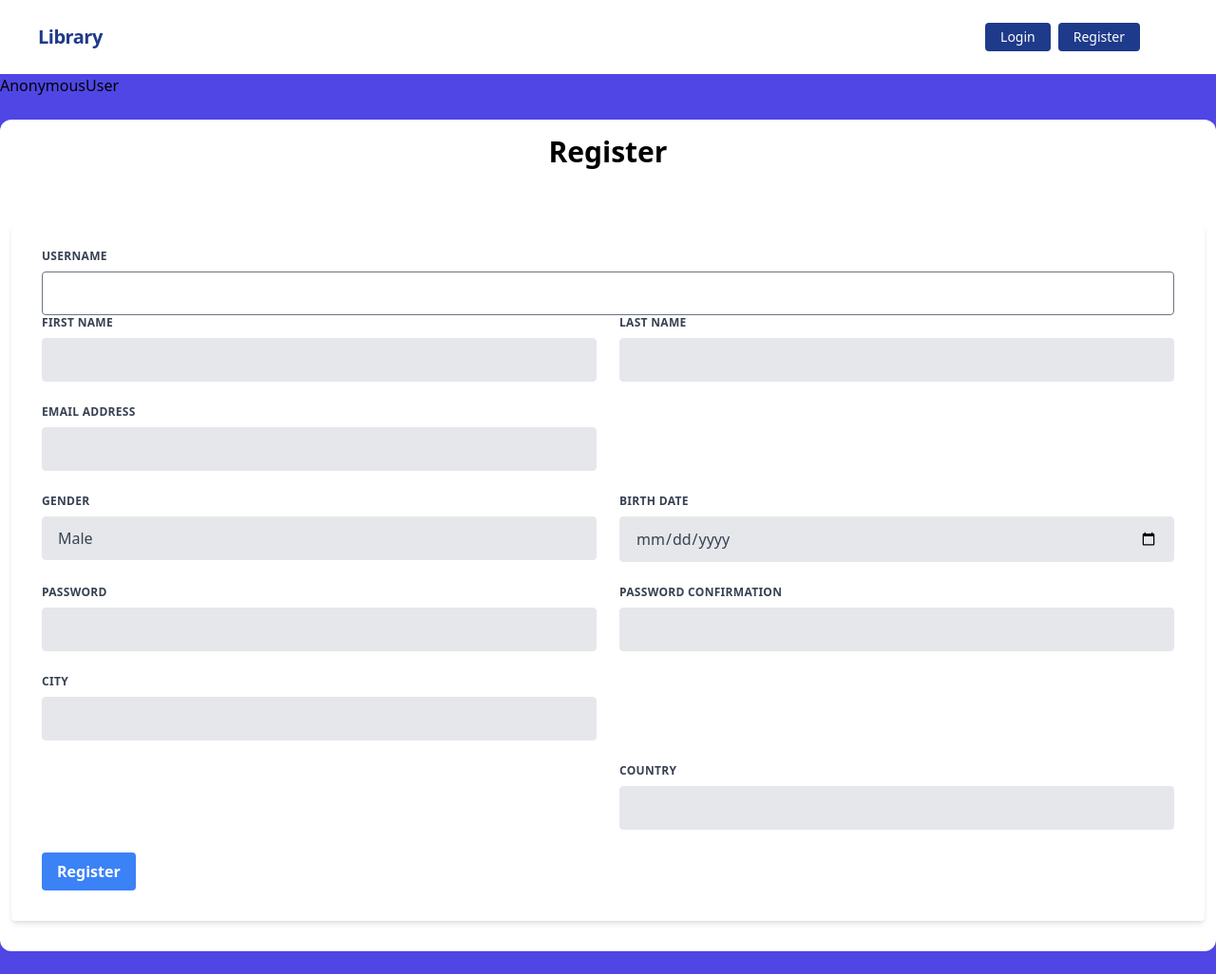
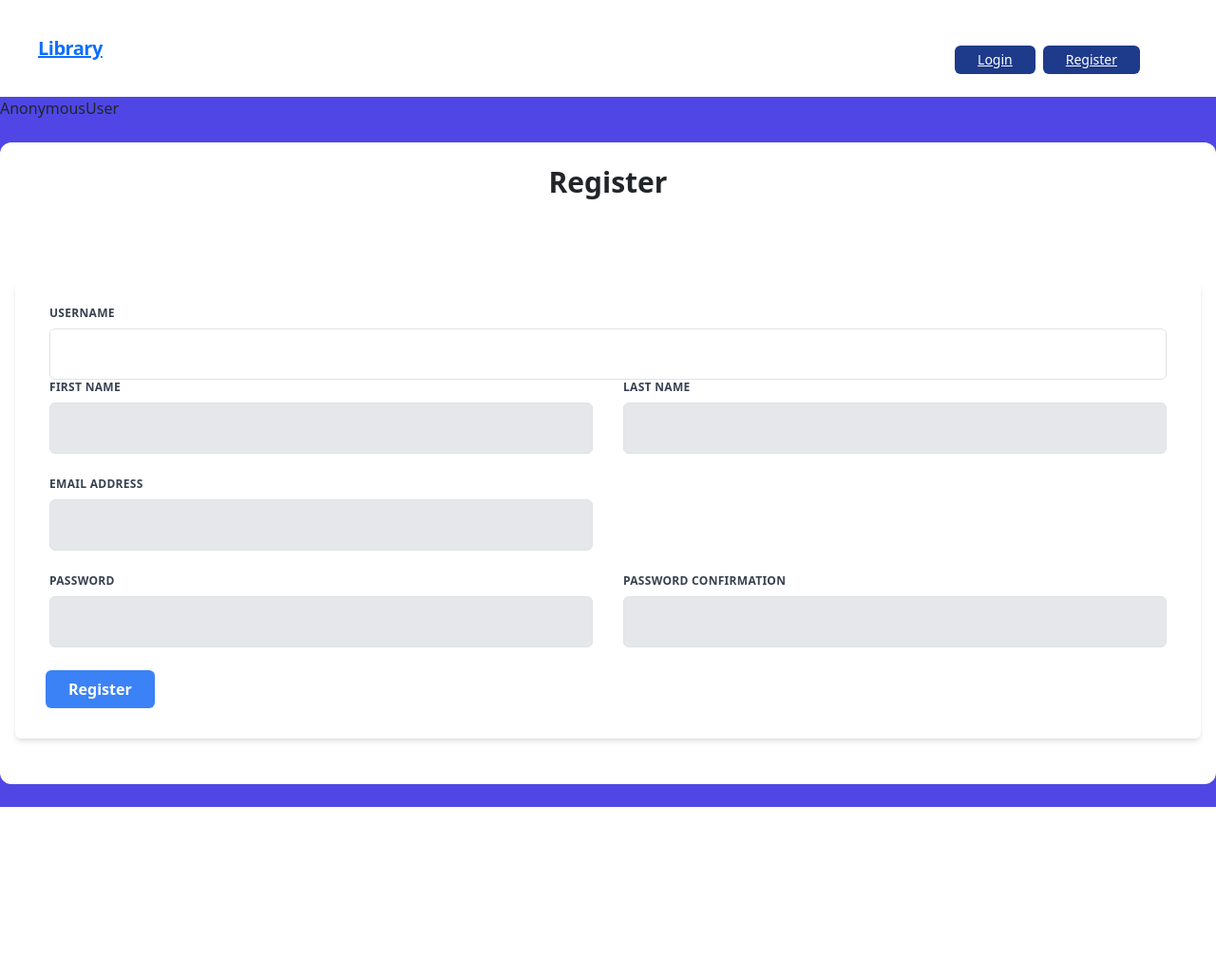
Before and after one commit to shufolislam1/library-management, a Django app: page /account/register/ in a window 1280 px wide. Shown: the whole page at 95% size. After the commit the page ends 850 px from the top, so only its background shows below. Run offline with Django 4.2, Linux system fonts and the light colour scheme.

Commit message:
not ssolved

```diff
--- a/core/templates/home.html
+++ b/core/templates/home.html
@@ -13,10 +13,10 @@
 <button type="button" class="btn btn-warning"><a href="{% url 'all_books' %}" style="text-decoration: none;">All</a></button>
 
 {% for catagory in catagorys %}
-<button type="button" class="btn btn-warning"><a href='{% url "catagory" catagory.slug %}' style="text-decoration: none;">{{catagory}}</a> </button>
+<button type="button" class="btn btn-warning"><a href="{% url 'catagory' catagory.slug %}" style="text-decoration: none;">{{catagory}}</a> </button>
 {% endfor %}
 
-<h4>Total {{books | length}} books found</h4>
+<h4>Total {{ books | length }} books found</h4>
 <div class='d-flex row my-3'>
     {% for book in books %}
         <div class='col-6'>
--- a/first_app/forms.py
+++ b/first_app/forms.py
@@ -13,20 +13,16 @@
 
     class Meta:
         model = User
-        fields = ['username', 'password', 'first_name', 'last_name', 'email', 'birth_date', 'gender', 'city', 'country']
+        fields = ['username', 'password', 'first_name', 'last_name', 'email']
 
-    # def save(self, commit = True):
-    #     our_user = super().save(commit=False)
-    #     if commit == True:
-    #         our_user.save()
+    def save(self, commit = True):
+        our_user = super().save(commit=False)
+        if commit == True:
+            our_user.save()
             # account_type = self.cleaned_data.get('account_type')
-            # birth_date = self.cleaned_data.get('birth_date')
-            # gender = self.cleaned_data.get('gender')
+
 
             # street_address = self.cleaned_data.get('street_address')
-            # city = self.cleaned_data.get('city')
-            # postal_code = self.cleaned_data.get('postal_code')
-            # country = self.cleaned_data.get('country')
 
             # userAddress.objects.create(
             #     user = our_user,
@@ -42,7 +38,7 @@
             #     birth_date = birth_date,
             #     gender = gender
             # )
-        # return our_user
+        return our_user
     def __init__(self, *args, **kwargs):
         super().__init__(*args, **kwargs)
 
--- a/first_app/templates/user_registration.html
+++ b/first_app/templates/user_registration.html
@@ -49,29 +49,6 @@
                     <p class="text-red-600 text-sm italic pb-2">{{ error }}</p>
                     {% endfor %} {% endif %}
                 </div>
-                <div class="w-full md:w-1/2 px-3 mb-6 md:mb-0">
-                    <label class="block uppercase tracking-wide text-gray-700 text-xs font-bold mb-2" for="{{ form.account_type.id_for_label }}">
-                        {{ form.account_type.label }}
-                    </label> {{ form.account_type }} {% if form.account_type.errors %} {% for error in form.account_type.errors %}
-                    <p class="text-red-600 text-sm italic pb-2">{{ error }}</p>
-                    {% endfor %} {% endif %}
-                </div>
-            </div>
-            <div class="flex flex-wrap -mx-3 mb-6">
-                <div class="w-full md:w-1/2 px-3 mb-6 md:mb-0">
-                    <label class="block uppercase tracking-wide text-gray-700 text-xs font-bold mb-2" for="{{ form.gender.id_for_label }}">
-                        {{ form.gender.label }}
-                    </label> {{ form.gender }} {% if form.gender.errors %} {% for error in form.gender.errors %}
-                    <p class="text-red-600 text-sm italic pb-2">{{ error }}</p>
-                    {% endfor %} {% endif %}
-                </div>
-                <div class="w-full md:w-1/2 px-3 mb-6 md:mb-0">
-                    <label class="block uppercase tracking-wide text-gray-700 text-xs font-bold mb-2" for="{{ form.birth_date.id_for_label }}">
-                        {{ form.birth_date.label }}
-                    </label> {{ form.birth_date }} {% if form.birth_date.errors %} {% for error in form.birth_date.errors %}
-                    <p class="text-red-600 text-sm italic pb-2">{{ error }}</p>
-                    {% endfor %} {% endif %}
-                </div>
             </div>
             <div class="flex flex-wrap -mx-3 mb-6">
                 <div class="w-full md:w-1/2 px-3 mb-6 md:mb-0">
@@ -89,33 +66,6 @@
                     {% endfor %} {% endif %}
                 </div>
             </div>
-
-            {% for hidden_field in form.hidden_fields %} {{ hidden_field.errors }} {{ hidden_field }} {% endfor %}
-            <div class="flex flex-wrap -mx-3 mb-6">
-                <div class="w-full md:w-1/2 px-3">
-                    <label class="block uppercase tracking-wide text-gray-700 text-xs font-bold mb-2" for="{{ form.city.id_for_label }}">
-                        {{ form.city.label }}
-                    </label> {{ form.city }} {% if form.city.errors %} {% for error in form.city.errors %}
-                    <p class="text-red-600 text-sm italic pb-2">{{ error }}</p>
-                    {% endfor %} {% endif %}
-                </div>
-            </div>
-            <div class="flex flex-wrap -mx-3 mb-6">
-                <div class="w-full md:w-1/2 px-3 mb-6 md:mb-0">
-                    <label class="block uppercase tracking-wide text-gray-700 text-xs font-bold mb-2" for="{{ form.postal_code.id_for_label }}">
-                        {{ form.postal_code.label }}
-                    </label> {{ form.postal_code }} {% if form.postal_code.errors %} {% for error in form.postal_code.errors %}
-                    <p class="text-red-600 text-sm italic pb-2">{{ error }}</p>
-                    {% endfor %} {% endif %}
-                </div>
-                <div class="w-full md:w-1/2 px-3">
-                    <label class="block uppercase tracking-wide text-gray-700 text-xs font-bold mb-2" for="{{ form.country.id_for_label }}">
-                        {{ form.country.label }}
-                    </label> {{ form.country }} {% if form.country.errors %} {% for error in form.country.errors %}
-                    <p class="text-red-600 text-sm italic pb-2">{{ error }}</p>
-                    {% endfor %} {% endif %}
-                </div>
-            </div>
             <div class="flex items-center justify-between">
                 <button class="bg-blue-500 hover:bg-blue-700 text-white font-bold py-2 px-4 rounded focus:outline-none focus:shadow-outline" type="submit">
                     Register
--- a/templates/base.html
+++ b/templates/base.html
@@ -5,12 +5,19 @@
     <meta name="viewport" content="width=device-width, initial-scale=1.0">
     <title>Mamar Bank</title>
     <link href="https://unpkg.com/tailwindcss@^1.0/dist/tailwind.min.css" rel="stylesheet">
+    <link href="https://cdn.jsdelivr.net/npm/bootstrap@5.3.2/dist/css/bootstrap.min.css" rel="stylesheet" integrity="sha384-T3c6CoIi6uLrA9TneNEoa7RxnatzjcDSCmG1MXxSR1GAsXEV/Dwwykc2MPK8M2HN" crossorigin="anonymous">
 </head>
 <body class="bg-indigo-600">
     {% include "navbar.html" %}
     {% block content %}
 
     {% endblock content %}
+    {% for i in messages %}
 
+    <div class="text-{{i.tags}}">
+      {{i}}
+    </div>
+{% endfor %}
+    <script src="https://cdn.jsdelivr.net/npm/bootstrap@5.3.2/dist/js/bootstrap.bundle.min.js" integrity="sha384-C6RzsynM9kWDrMNeT87bh95OGNyZPhcTNXj1NW7RuBCsyN/o0jlpcV8Qyq46cDfL" crossorigin="anonymous"></script>
 </body>
 </html>
```
Also changed, not shown: db.sqlite3.
